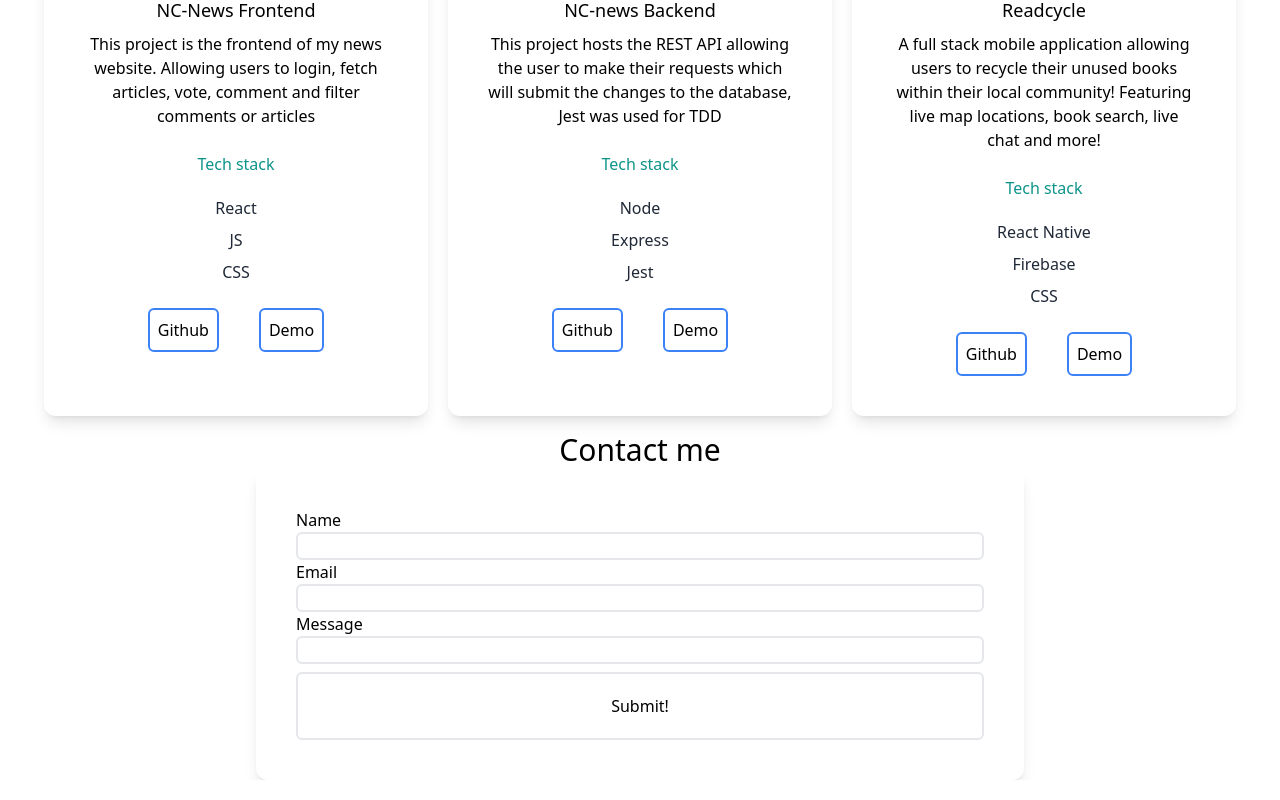
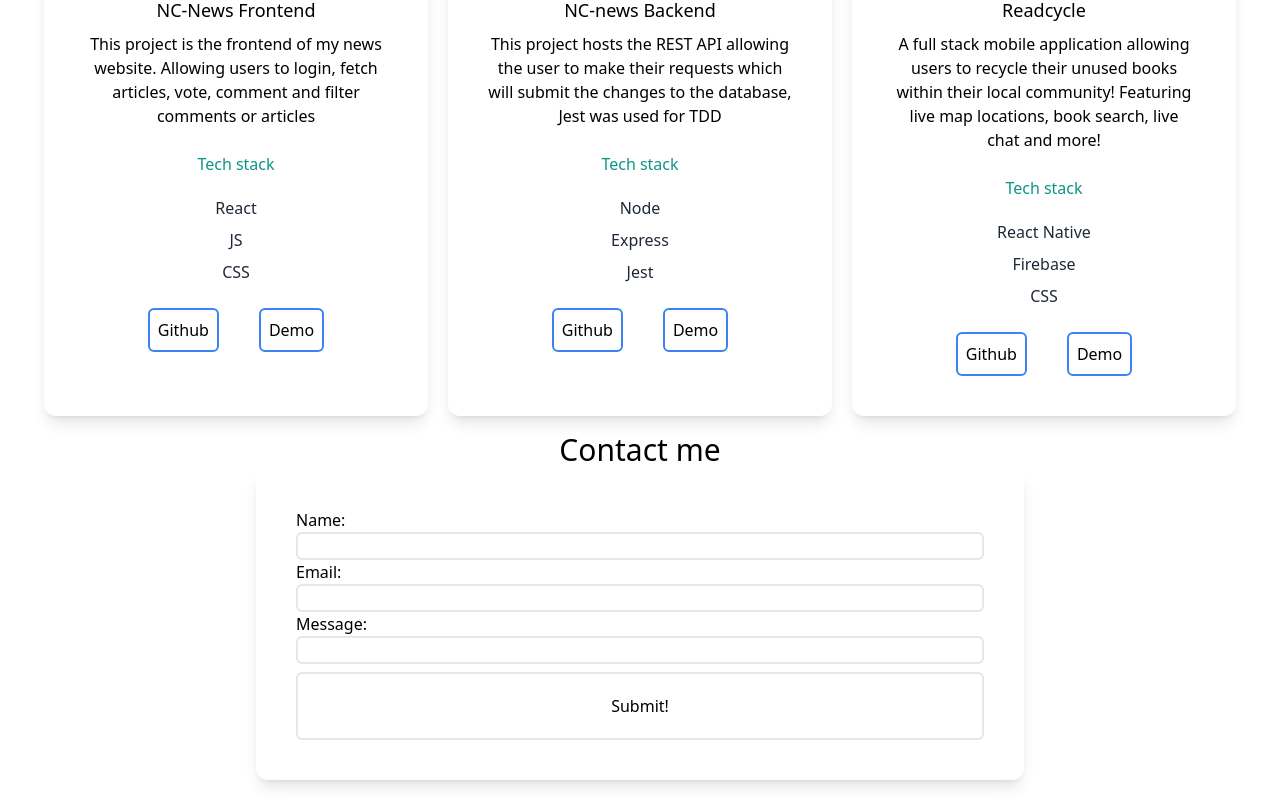
Before and after one commit to Henry-WL/portfolio, a React (Vite) app: page / in a window 1280 px wide. Shown: the part 1006-1806 px from the top of the page. Built offline with nearby package versions, Linux system fonts and the light colour scheme.

Commit message:
dark styling form

```diff
--- a/src/App.jsx
+++ b/src/App.jsx
@@ -238,20 +238,20 @@ function App() {
           <div className="flex justify-center content-center ">
 
           <form name="contact" method="POST" data-netlify="true" className="flex flex-col w-full max-w-3xl shadow-lg p-10 rounded-xl
-border-gray-900">
+border-gray-900 dark:bg-stone-950 mb-5">
           <input type="hidden" name="form-name" value="contact" />
 
-            <label htmlFor="">Name</label>
+            <label htmlFor="name" className="dark:text-white">Name:</label>
             <input type="text" id="name" name="name" className="border-2 rounded-md"/>
 
-            <label htmlFor="">Email</label>
+            <label htmlFor="email" className="dark:text-white">Email:</label>
             <input type="text" id="email" name="email" className="border-2 rounded-md"/>
 
-            <label htmlFor="">Message</label>
+            <label htmlFor="message" className="dark:text-white">Message:</label>
             <input type="text" id="message" name="message" className="border-2 rounded-md"/>
 
 
-            <button type="submit" className="border-2 p-5 mt-2 rounded-md hover:bg-blue-400">Submit!</button>
+            <button type="submit" className="border-2 p-5 mt-2 rounded-md hover:bg-blue-500 dark:text-white">Submit!</button>
           </form>
           </div>
         </section>
```
